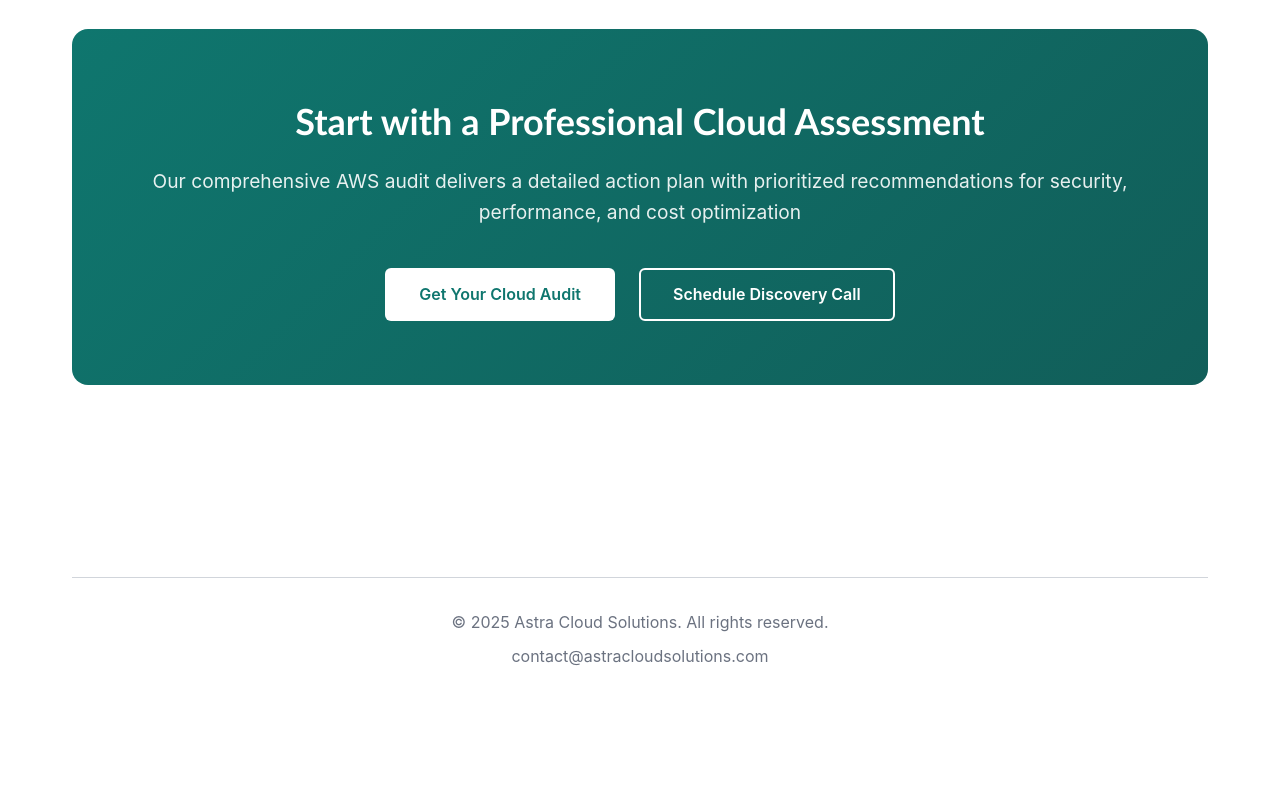
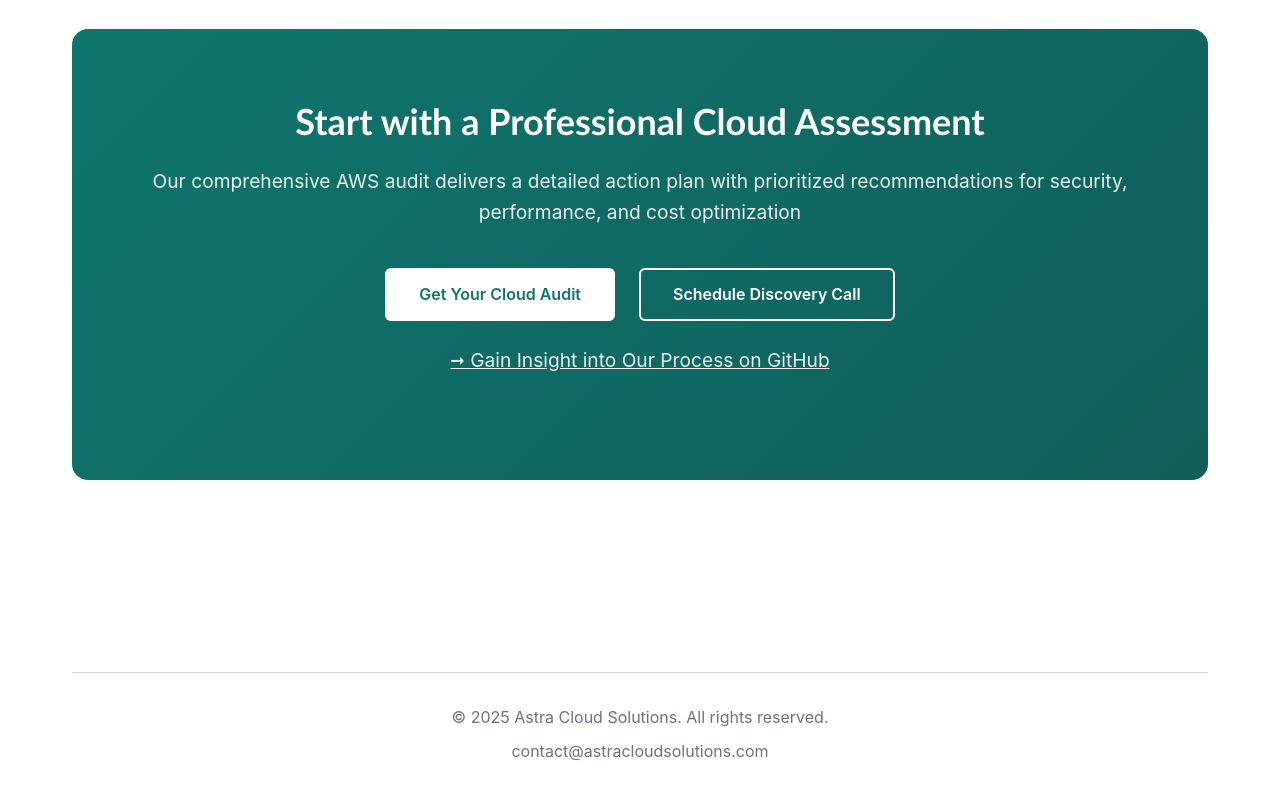
Before and after one commit to astra-cloud-solutions/website, a plain HTML site: page index.html in a window 1280 px wide. Shown: the part 912-1712 px from the top of the page. Before the commit the page ends 1621 px from the top, so only its background shows below. Drawn offline with Linux system fonts and the light colour scheme; a script that the page names is missing.

Commit message:
Include audit sample in CTA

```diff
--- a/index.html
+++ b/index.html
@@ -78,14 +78,15 @@
                     title: "Start with a Professional Cloud Assessment",
                     description: "Our comprehensive AWS audit delivers a detailed action plan with prioritized recommendations for security, performance, and cost optimization",
                     auditButton: "Get Your Cloud Audit",
-                    scheduleButton: "Schedule Discovery Call"
+                    scheduleButton: "Schedule Discovery Call",
+                    sampleLink: "➞ Gain Insight into Our Process on GitHub"
                 }
             },
             fr: {
                 businessName: "Astra Cloud Solutions",
                 tagline: "L'Excellence Cloud à Votre Service",
                 description: "Experts de premier plan en migration AWS, architecture cloud et conseil DevOps pour les entreprises mondiales. Notre approche stratégique transforme les défis d'infrastructure complexes en avantages concurrentiels, délivrant des solutions évolutives et optimisées. Chaque collaboration débute par une analyse approfondie de votre environnement.",
-                calendly: "https://calendly.com/hajar-ikhlef-astracloudsolutions/discovery-call-clone",
+                calendly: "https://calendly.com/hajar-ikhlef-astracloudsolutions/30min",
                 email: {
                     subject: "Demande d'Audit Cloud AWS",
                     body: "Bonjour,\n\nJe souhaiterais obtenir plus d'informations concernant vos services d'audit d'infrastructure AWS.\n\nJe vous remercie en avance pour votre réponse.\n\nCordialement,\n\n[Votre Nom]\n[Votre Entreprise]"
@@ -112,7 +113,8 @@
                     title: "Démarrez avec un Audit Cloud Professionnel",
                     description: "Notre audit AWS détaillé vous fournit une feuille de route stratégique avec des recommandations concrètes pour optimiser la sécurité, la performance et les coûts",
                     auditButton: "Demander un Audit Cloud",
-                    scheduleButton: "Réserver une Consultation"
+                    scheduleButton: "Réserver une Consultation",
+                    sampleLink: "➞ Voir un exemple de livrable sur GitHub"
                 }
             }
         };
@@ -204,6 +206,9 @@
                     <a href="#" class="btn btn-primary" id="emailCta" data-contact-email><!-- Filled by JavaScript --></a>
                     <a href="#" class="btn btn-secondary" data-calendly-link><!-- Filled by JavaScript --></a>
                 </div>
+                <p class="cta-sample-link">
+                    <a href="https://github.com/astra-cloud-solutions/aws-audit-sample" target="_blank" data-translate="cta.sampleLink"><!-- Filled by JavaScript --></a>
+                </p>
             </section>
 
         </main>
--- a/styles.css
+++ b/styles.css
@@ -296,6 +296,24 @@
     transform: translateY(-2px);
 }
 
+/* CTA Sample Link */
+.cta-sample-link {
+    margin-top: 1.5rem;
+    font-size: 0.9rem;
+    color: var(--WHITE);
+    opacity: 0.95;
+}
+
+.cta-sample-link a {
+    color: var(--WHITE);
+    text-decoration: underline;
+    transition: opacity 0.3s ease;
+}
+
+.cta-sample-link a:hover {
+    opacity: 0.8;
+}
+
 /* Footer */
 .footer {
     text-align: center;
@@ -348,6 +366,10 @@
         max-width: 300px;
         text-align: center;
     }
+
+    .cta-sample-link {
+        font-size: 0.85rem;
+    }
 }
 
 @media (max-width: 480px) {
```
